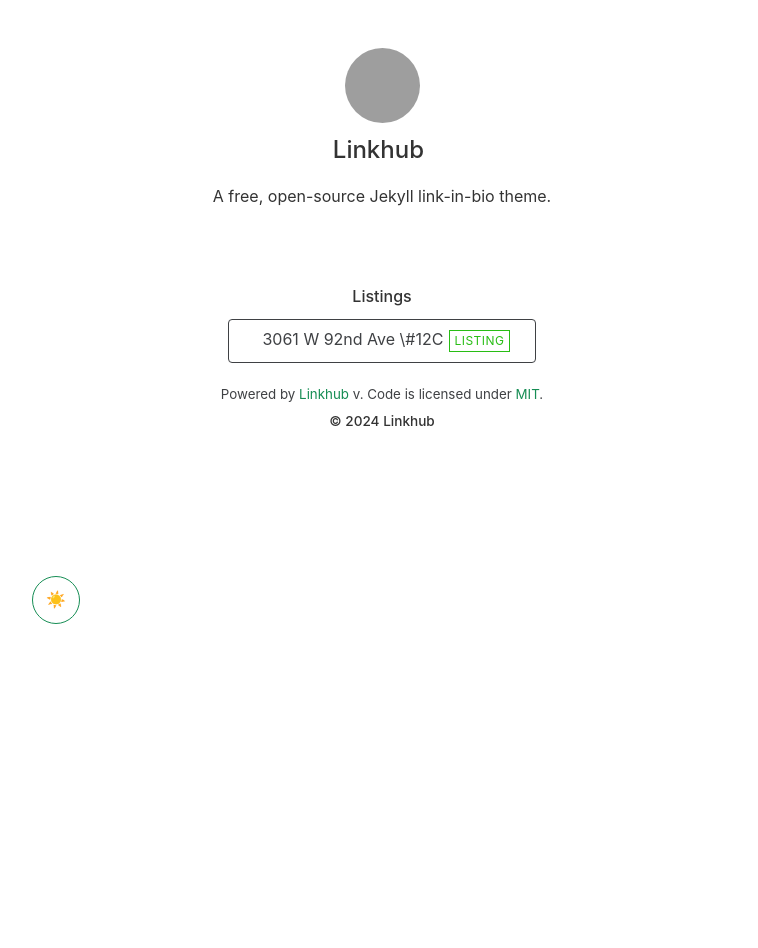
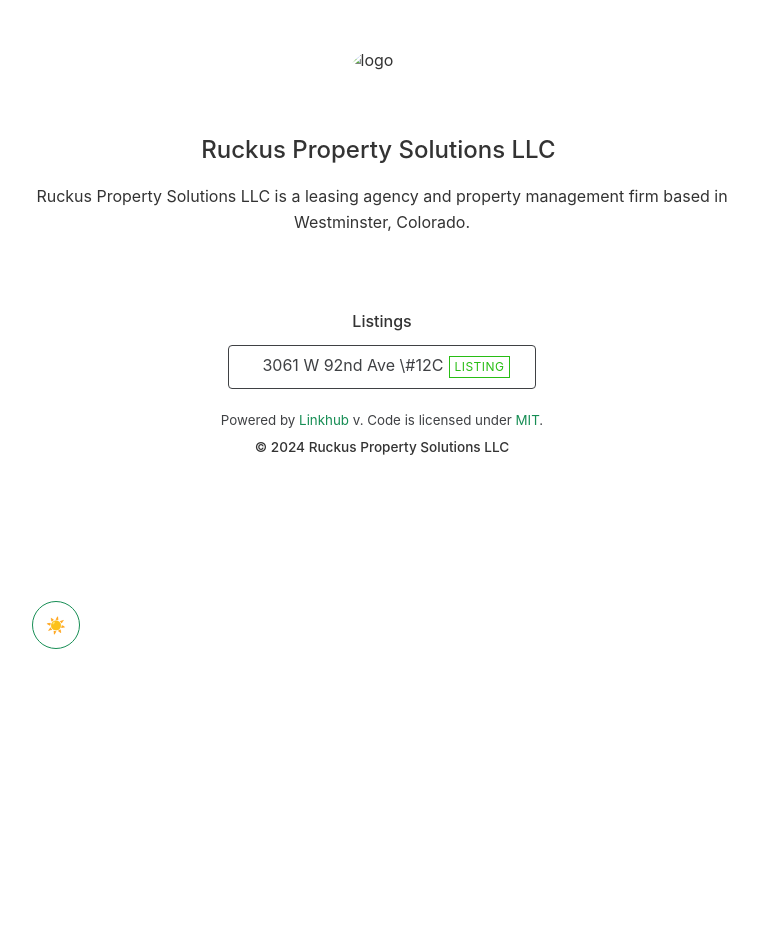
Before and after one commit to Ruckus-Property-Solutions-LLC/ruckusps.github.io, a Jekyll site: the page built from index.html, in a window 1280 px wide. Shown: the whole page, without its empty margins (258-1016 px from the left). Built offline with Jekyll 4.4.1, drawn with Linux system fonts in a browser that asks for light colours; nearby versions of some CDN libraries; grey boxes are pictures that could not be loaded.

Commit message:
Update site

```diff
--- a/_config.yml
+++ b/_config.yml
@@ -2,20 +2,20 @@
 theme: linkhub-jekyll-theme
 
 # Site Configuration
-name: Linkhub  # Name of your website
-tagline: Links  # Set your preferred page title
-description: A free, open-source Jekyll link-in-bio theme.  # Also used as a meta description
+name: Ruckus Property Solutions LLC # Name of your website
+tagline: Home # Set your preferred page title
+description: Ruckus Property Solutions LLC is a leasing agency and property management firm based in Westminster, Colorado.
 favicon:
-  path: https://i.ibb.co/SBRmBmt/favicon.png # Path / URL to the favicon of your website (e.g., 'assets/images/favicon.png')
+  path: # Path / URL to the favicon of your website (e.g., 'assets/images/favicon.png')
   type: png # File format of image. Change according to your image. Supported types: https://developer.mozilla.org/en-US/docs/Web/Media/Formats/Image_types
-logo: https://picsum.photos/200.webp # Path / URL to the logo (e.g., 'assets/images/logo.png')
-url: https://link.example.com # URL of your website
-locale: en_GB # The value specifies the locale in which these tags are marked up. It follows the format `language_TERRITORY`.
+logo: # Path / URL to the logo (e.g., 'assets/images/logo.png')
+url: https://ruckusps.net # URL of your website
+locale: en_US # The value specifies the locale in which these tags are marked up. It follows the format `language_TERRITORY`.
 ga4: # Google Analytics 4 measurement ID, for e.g. G-XXXXXXX (optional). Remove it if it’s not needed.
 twitter:
-  username: UserName # Used for SEO
+  username: # Used for SEO
 image:
-  path: assets/images/example.jpg # Used for SEO (og:image, twitter:image)
+  path: # Used for SEO (og:image, twitter:image)
   type: jpeg # File format of image.
   height: 100 # Pixels
   width: 100
@@ -24,16 +24,15 @@ image:
 # Verified Badge Configuration
 badge:
   enable: true # Set to 'true' or 'false' to enable / disable the badge
-  icon: ri:verified-badge-fill  # Enter the icon name for the badge from Iconify Design (https://icon-sets.iconify.design/)
-  color: '#dfb221'  # Define the color of the badge
+  icon: ri:verified-badge-fill # Enter the icon name for the badge from Iconify Design (https://icon-sets.iconify.design/)
+  color: '#dfb221' # Define the color of the badge
 
 # Defaults
 defaults:
-  -
-    scope:
-      path: ""
-    values:
-      layout: "default"
+- scope:
+    path: ""
+  values:
+    layout: "default"
 
 # Exclude
 exclude: [README.md, Gemfile.lock, .jekyll-cache/, .github/, CHANGELOG.md, Gemfile, LICENSE.txt, funding.yml, linkhub-jekyll-theme.gemspec]
```
